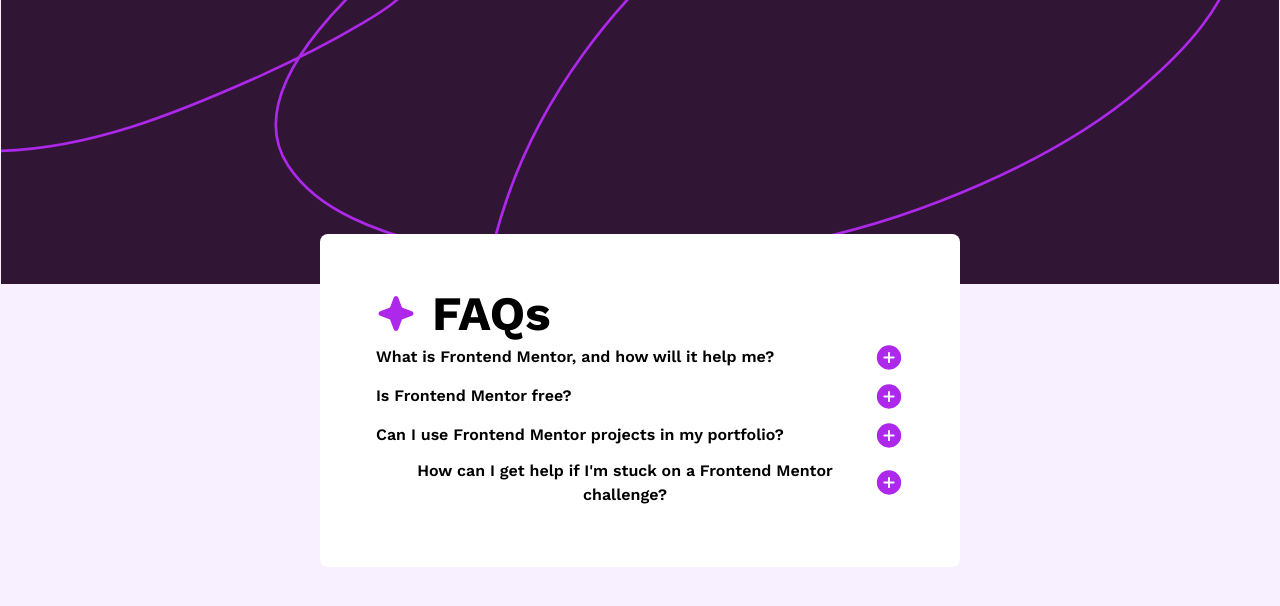
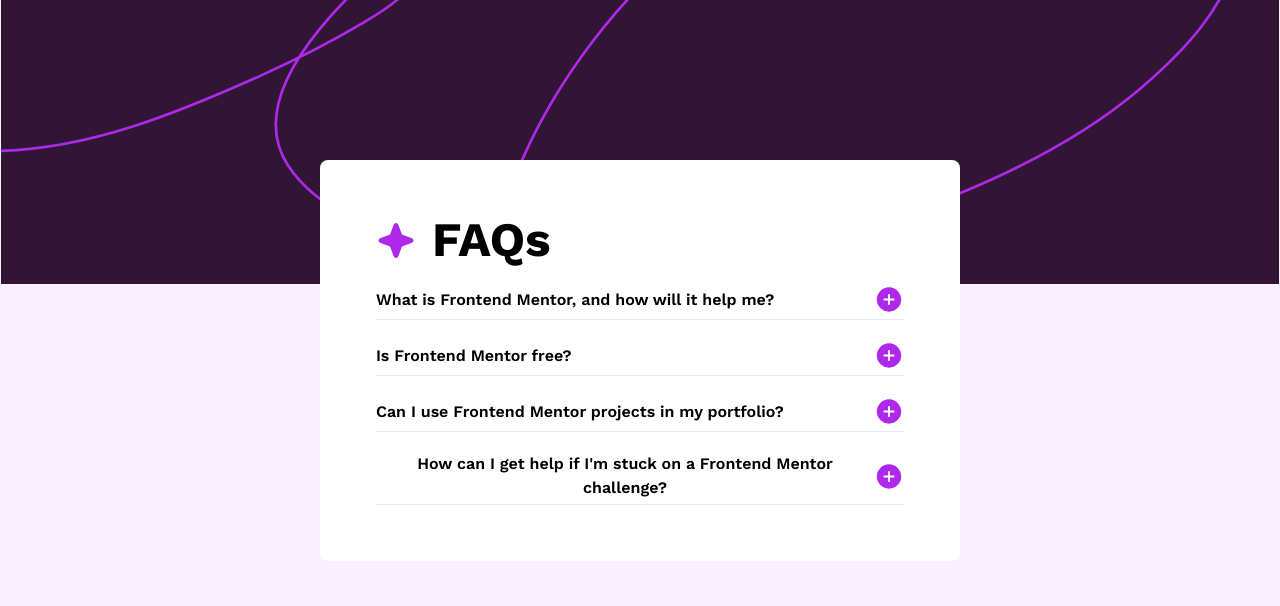
Before and after one commit to dantheuri17/frontendmentor-faq-accordian-solution, a React (Vite) app: page / in a window 1280 px wide. Shown: the top 606 px of the page. Built offline with nearby package versions, Linux system fonts and the light colour scheme.

Commit message:
adding top margin to card

```diff
--- a/src/components/Accordian.tsx
+++ b/src/components/Accordian.tsx
@@ -13,9 +13,9 @@
 
 	return (
 		<>
-			<div className="overflow-clip accordian-item">
+			<div className="pt-4 overflow-clip accordian-item">
 				<button
-					className="flex items-center justify-between w-full py-1 font-work-sans-semi-bold"
+					className="flex items-center justify-between w-full py-1 text- font-work-sans-semi-bold"
 					onClick={() => setAccordianOpen(!accordianOpen)}
 				>
 					{question}
@@ -36,6 +36,7 @@
 						{answer}
 					</p>
 				</div>
+				<hr />
 			</div>
 		</>
 	);
--- a/src/components/FAQs.tsx
+++ b/src/components/FAQs.tsx
@@ -3,8 +3,8 @@
 
 const FAQs = () => {
 	return (
-		<div className="flex w-screen bg-contain bg-no-repeat justify-center items-center h-screen bg-light-pink bg-[url('./assets/images/background-pattern-desktop.svg')]">
-			<div className="w-1/2 bg-white rounded-lg px-14 py-14">
+		<div className="flex w-screen bg-contain bg-no-repeat justify-center h-screen bg-light-pink bg-[url('./assets/images/background-pattern-desktop.svg')]">
+			<div className="fixed w-1/2 bg-white rounded-lg mt-[10rem] px-14 py-14">
 				<div className="flex items-center">
 					<img src={iconStar} alt="" />
 					<h2 className="ml-4 text-5xl font-work-sans-bold">FAQs</h2>
```
